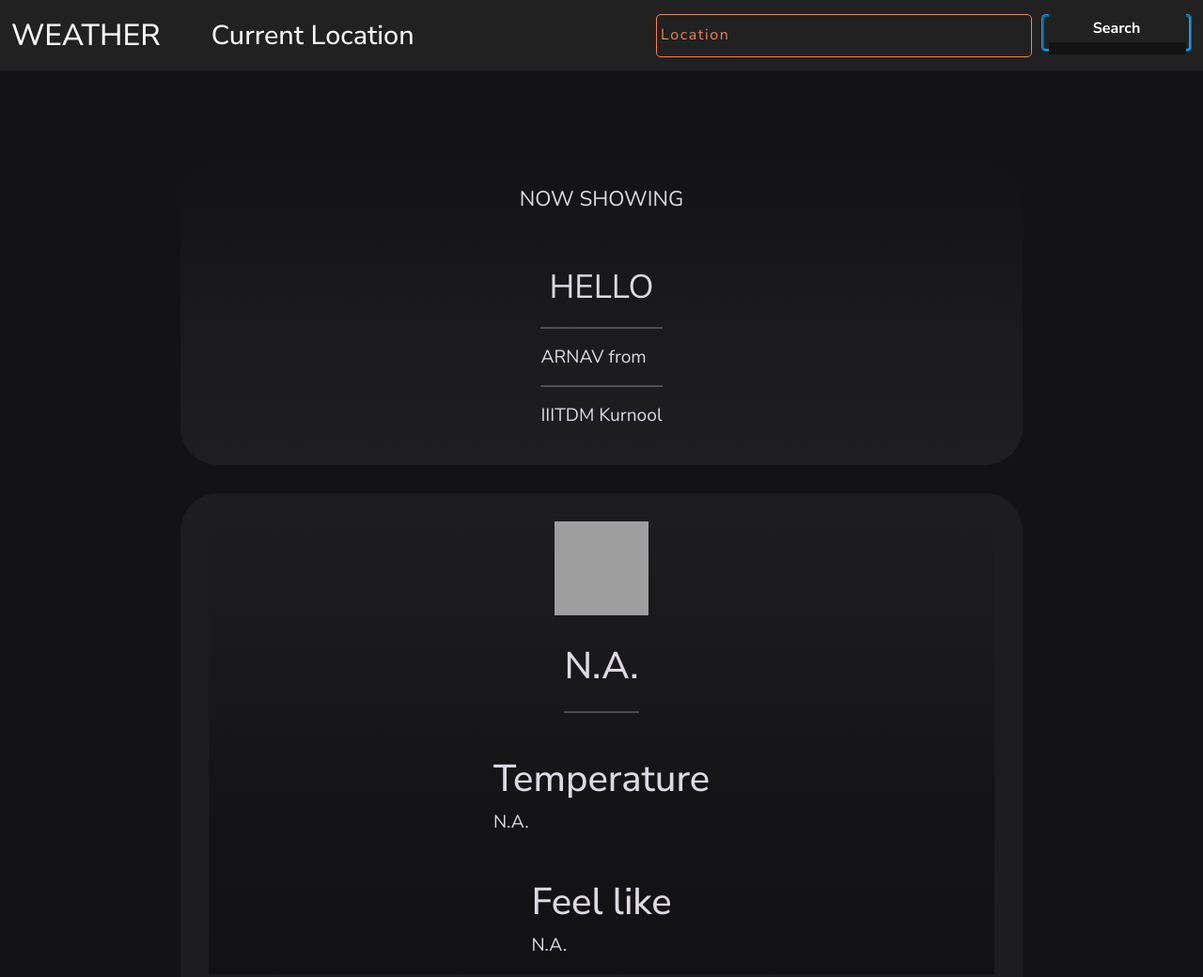
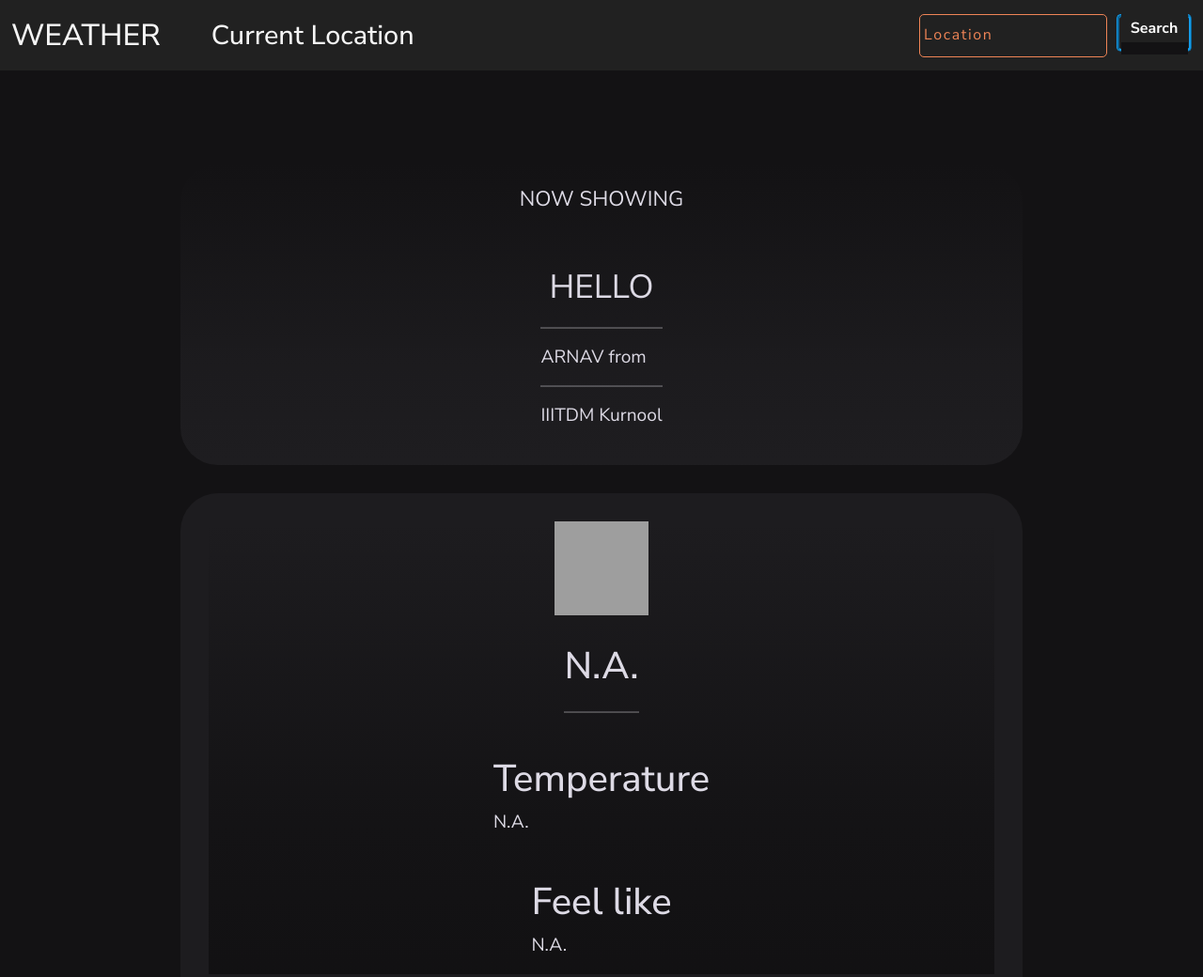
Before and after one commit to arnav7897/Weather-forcast-website, a plain HTML site: page index.html in a window 1280 px wide. Shown: the top 1040 px of the page at 94% size. Drawn offline with nearby package versions, Linux system fonts and the light colour scheme; grey boxes are pictures that could not be loaded.

Commit message:
Update mediaquery.css

```diff
--- a/mediaquery.css
+++ b/mediaquery.css
@@ -26,4 +26,12 @@
         gap:30px;
         align-items: center;
     }
+        .inputBox input {
+        width: 200px;
+      }
+
+
+button {
+    width: 5em;
+  }
 }
```
